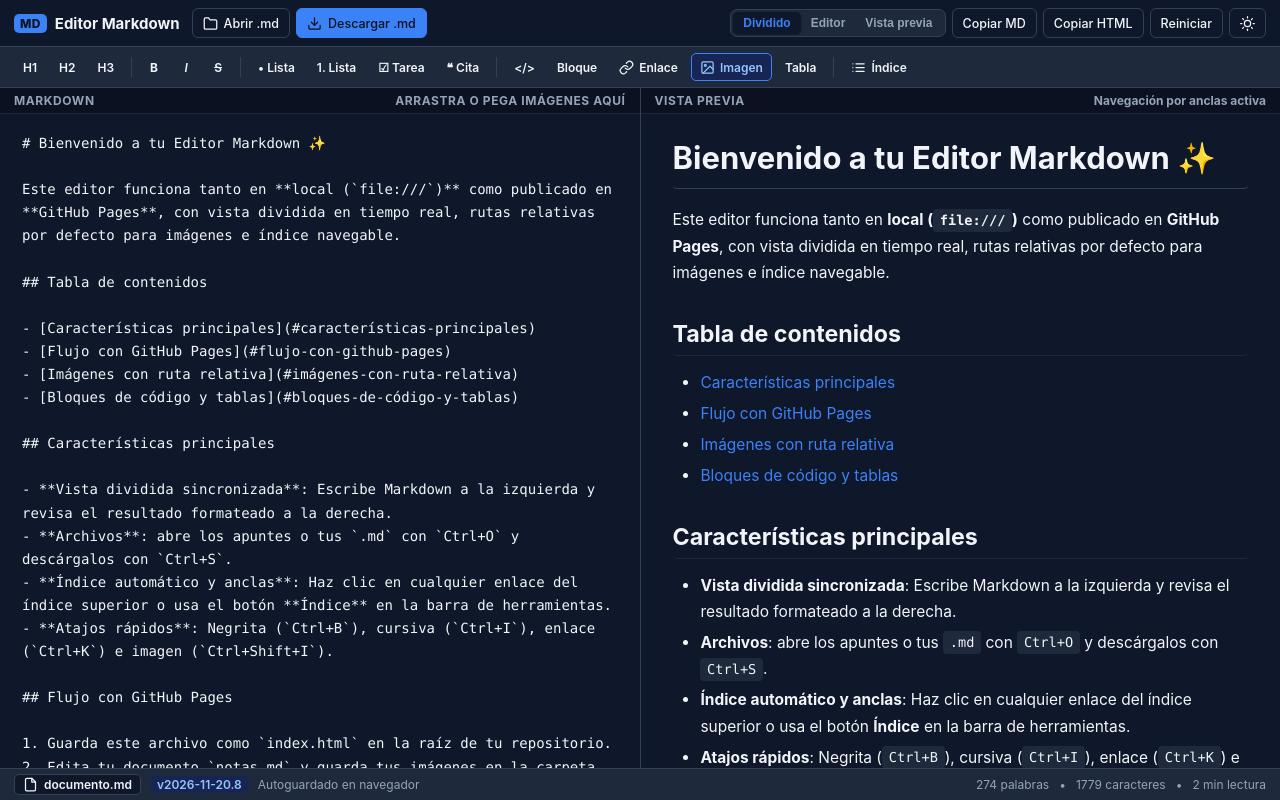
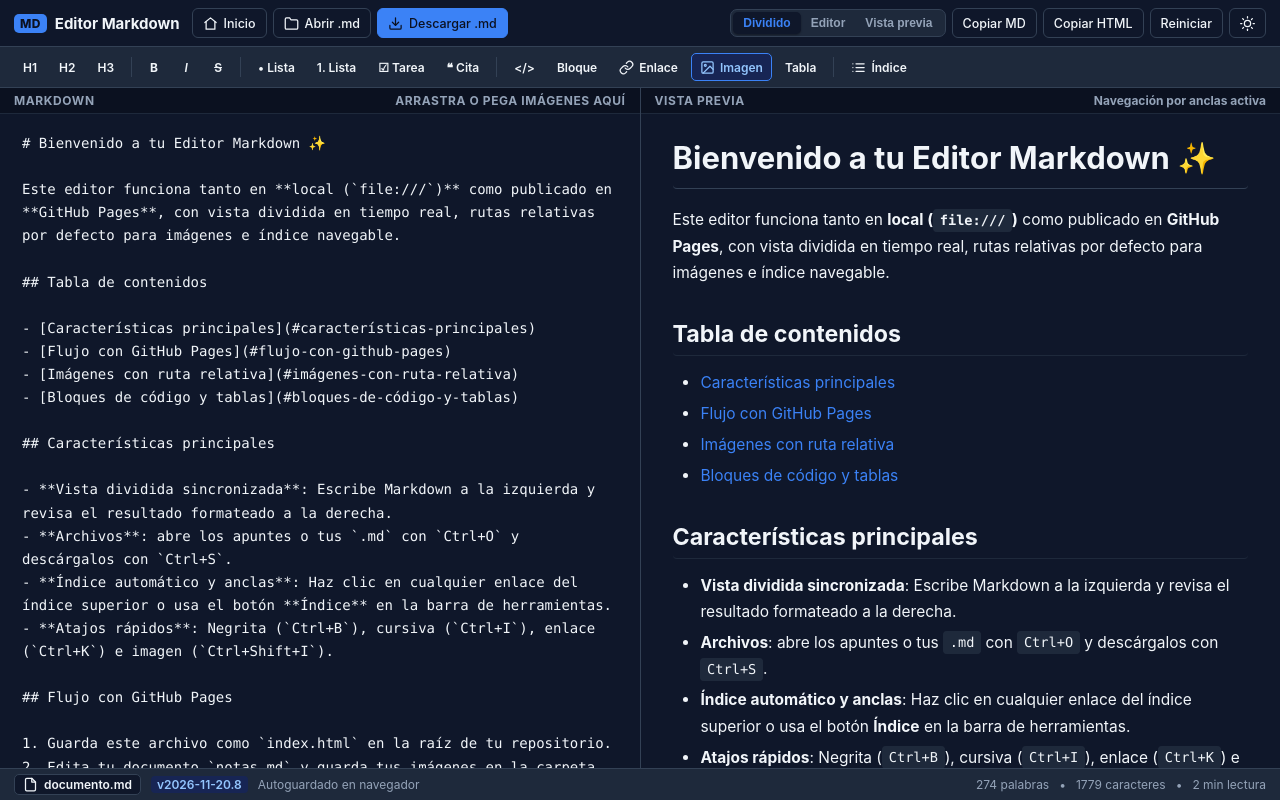
Before and after one commit to jc-csl/git-github-practico, a plain HTML site: page editor/index.html in a window 1280 px wide. Drawn offline with Linux system fonts and the light colour scheme.

Commit message:
Navegación: botón Inicio en laboratorio y editor, y acceso directo a los apuntes desde la portada
Co-Authored-By: Claude Opus 5.5 <noreply@anthropic.com>

```diff
--- a/editor/index.html
+++ b/editor/index.html
@@ -143,7 +143,7 @@
       flex-shrink: 0;
     }
 
-    button.btn {
+    button.btn, a.btn {
       display: inline-flex;
       align-items: center;
       justify-content: center;
@@ -160,9 +160,10 @@
       cursor: pointer;
       white-space: nowrap;
       transition: background-color 0.15s, border-color 0.15s, color 0.15s;
-    }
-
-    button.btn:hover {
+      text-decoration: none;
+    }
+
+    button.btn:hover, a.btn:hover {
       background-color: var(--bg-hover);
     }
 
@@ -877,6 +878,10 @@
           <span>Editor Markdown</span>
         </div>
         <div class="file-actions">
+          <a class="btn" href="../index.html" title="Volver a la portada del curso">
+            <svg class="icon" viewBox="0 0 24 24"><path d="M3 10.5 12 3l9 7.5"/><path d="M5 9.5V21h14V9.5"/></svg>
+            Inicio
+          </a>
           <button type="button" class="btn" id="btnOpenFile" title="Abrir un apunte, o un archivo o una carpeta de tu equipo (Ctrl+O)">
             <svg class="icon" viewBox="0 0 24 24"><path d="M22 19a2 2 0 0 1-2 2H4a2 2 0 0 1-2-2V5a2 2 0 0 1 2-2h5l2 3h9a2 2 0 0 1 2 2z"/></svg>
             Abrir .md
```
Also changed, not shown: index.html (+1 -1 lines), laboratorio/index.html (+2 -1 lines).
